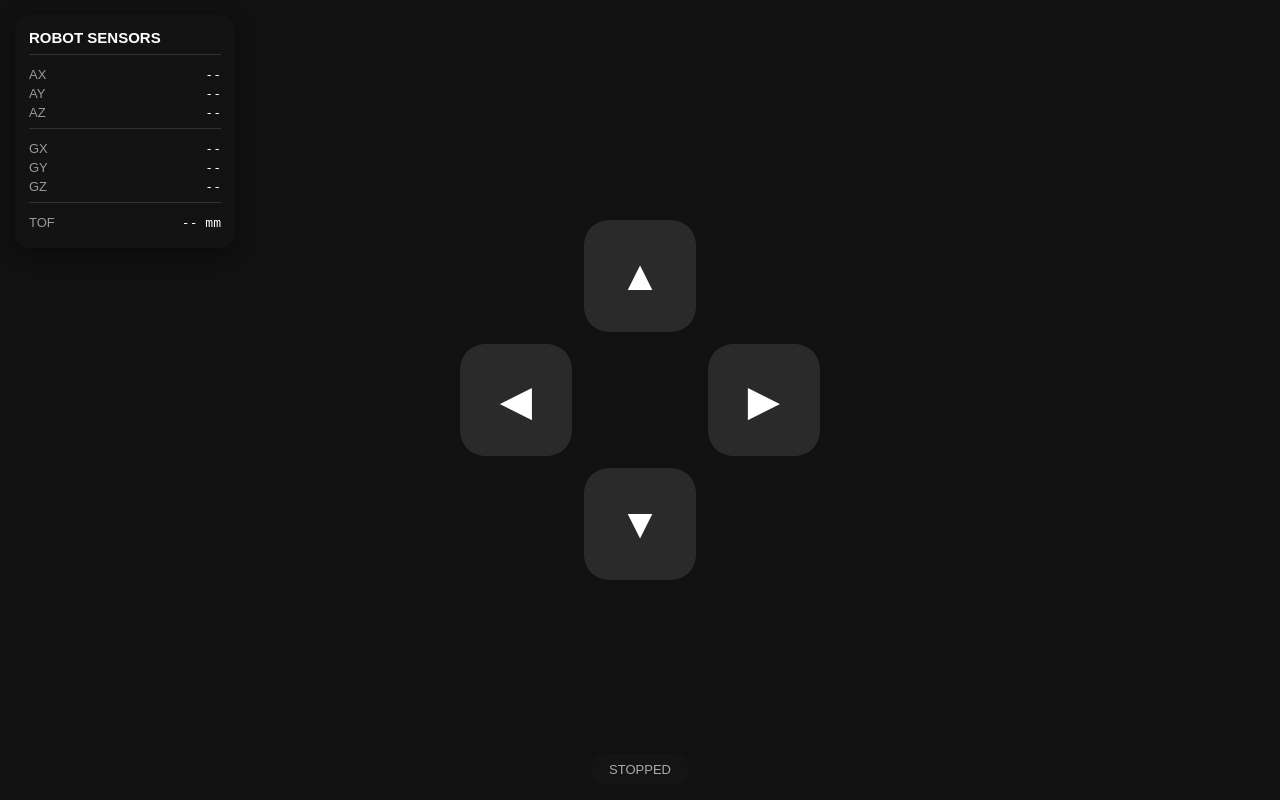
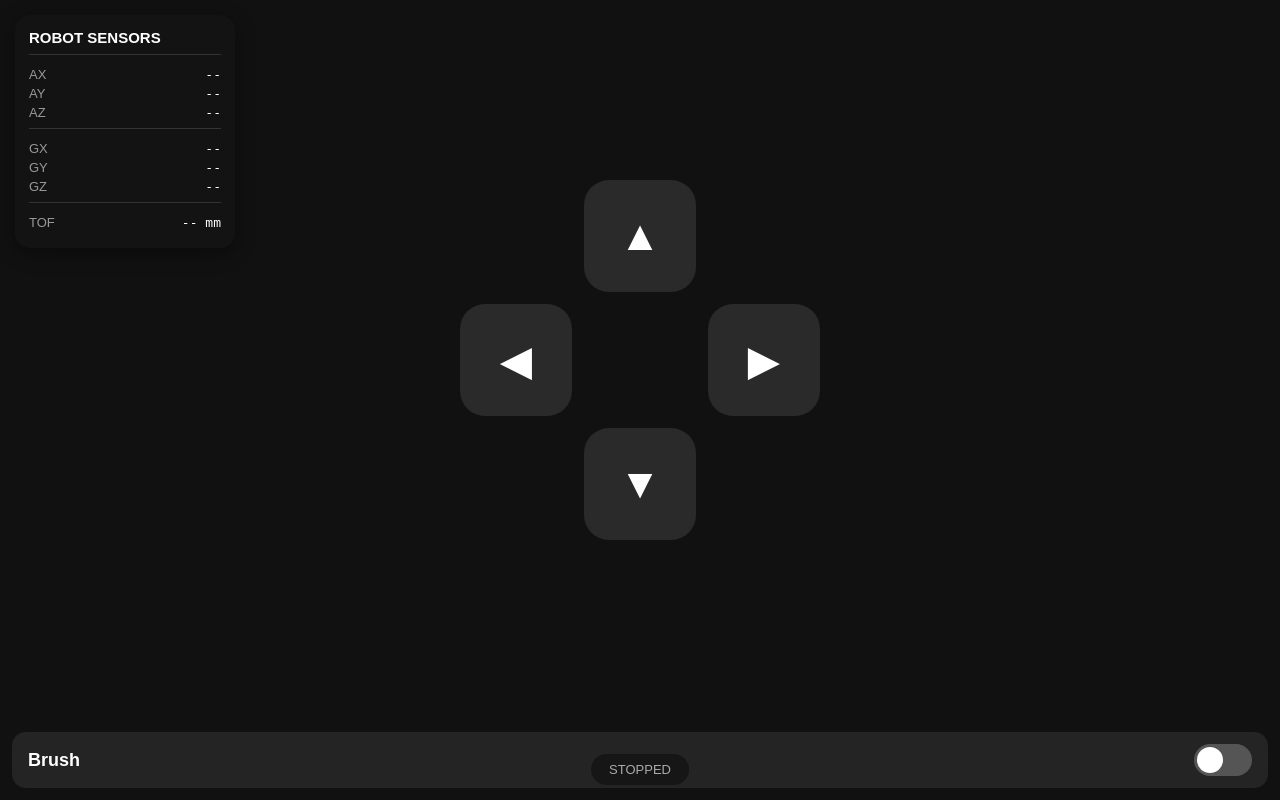
Before and after one commit to League-Consultancy/solar-robot, a Flask app: page / in a window 1280 px wide. Run offline with Flask 3, Linux system fonts and the light colour scheme; data that the repository does not hold is empty; parts of the project's set-up code (start-up, migrations or seed data) failed here and were passed over.

Commit message:
Brush switch added to final app.

```diff
--- a/main.py
+++ b/main.py
@@ -3,6 +3,7 @@ import threading
 import time
 
 from motors.drive_final import SolarRobot
+from motors.brush_final import RMCS2304Motor
 from sensors.mpu6050 import MPU6050
 from sensors.tof import ToF
 
@@ -21,6 +22,14 @@ app = Flask(__name__)
 print("Initializing robot...")
 
 robot = SolarRobot()
+
+brush = RMCS2304Motor(
+    port="/dev/ttyAMA1",
+    slave_id=7,
+    baudrate=9600
+)
+
+brush.set_speed(2048)
 
 print("Initializing MPU6050...")
 
@@ -49,7 +58,7 @@ sensor_lock = threading.Lock()
 # ============================================================
 
 current_command = "stop"
-
+brush_state = False
 
 # ============================================================
 # SENSOR DATA
@@ -206,6 +215,44 @@ def drive(command):
             current_command
     })
 
+@app.route("/brush/on", methods=["POST"])
+def brush_on():
+    global brush_state
+
+    try:
+        brush.start()
+        brush_state = True
+
+        return jsonify({
+            "success": True,
+            "brush": True
+        })
+
+    except Exception as e:
+        return jsonify({
+            "success": False,
+            "error": str(e)
+        }), 500
+
+
+@app.route("/brush/off", methods=["POST"])
+def brush_off():
+    global brush_state
+
+    try:
+        brush.stop()
+        brush_state = False
+
+        return jsonify({
+            "success": True,
+            "brush": False
+        })
+
+    except Exception as e:
+        return jsonify({
+            "success": False,
+            "error": str(e)
+        }), 500
 
 # ============================================================
 # SENSOR DATA
--- a/templates/index.html
+++ b/templates/index.html
@@ -127,6 +127,61 @@ body {
     font-family: monospace;
 }
 
+.brush-control {
+    display: flex;
+    align-items: center;
+    justify-content: space-between;
+
+    padding: 12px 16px;
+    margin: 12px;
+
+    border-radius: 14px;
+    background: rgba(255, 255, 255, 0.08);
+}
+
+.brush-control span {
+    font-size: 18px;
+    font-weight: 600;
+}
+
+.switch {
+    width: 58px;
+    height: 32px;
+
+    border: none;
+    border-radius: 20px;
+
+    padding: 3px;
+
+    background: #555;
+
+    cursor: pointer;
+
+    transition: 0.2s;
+}
+
+.switch-knob {
+    display: block;
+
+    width: 26px;
+    height: 26px;
+
+    border-radius: 50%;
+
+    background: white;
+
+    transform: translateX(0);
+
+    transition: 0.2s;
+}
+
+.switch.on {
+    background: #2ecc71;
+}
+
+.switch.on .switch-knob {
+    transform: translateX(26px);
+}
 
 /* =========================================================
    MOVEMENT AREA
@@ -352,7 +407,6 @@ body {
 
         <div class="dpad">
 
-
             <button
                 class="button forward"
                 data-command="forward"
@@ -389,6 +443,18 @@ body {
 
     </div>
 
+    <div class="brush-control">
+    <span>Brush</span>
+
+    <button id="brushSwitch"
+            class="switch"
+            type="button"
+            aria-pressed="false">
+
+        <span class="switch-knob"></span>
+
+    </button>
+</div>
 
     <div
         id="status"
@@ -508,6 +574,44 @@ function stopMovement(button) {
         .innerText =
         "STOPPED";
 }
+
+const brushSwitch = document.getElementById("brushSwitch");
+
+let brushOn = false;
+
+brushSwitch.addEventListener("click", async () => {
+
+    const newState = !brushOn;
+
+    try {
+
+        const response = await fetch(
+            newState ? "/brush/on" : "/brush/off",
+            {
+                method: "POST"
+            }
+        );
+
+        const data = await response.json();
+
+        if (!data.success) {
+            throw new Error(data.error || "Brush command failed");
+        }
+
+        brushOn = data.brush;
+
+        brushSwitch.classList.toggle("on", brushOn);
+        brushSwitch.setAttribute(
+            "aria-pressed",
+            brushOn ? "true" : "false"
+        );
+
+    } catch (error) {
+
+        console.error("Brush error:", error);
+
+    }
+});
 
 
 /* =========================================================
```
